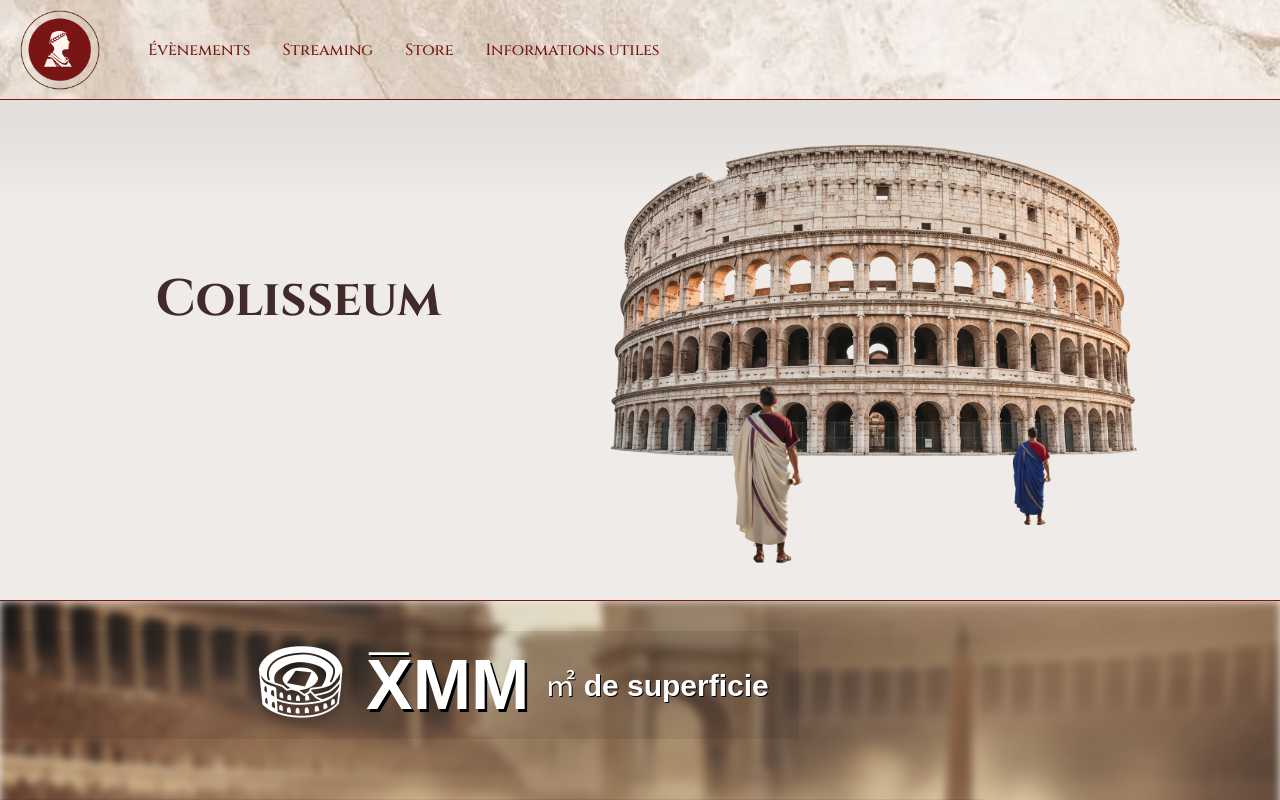
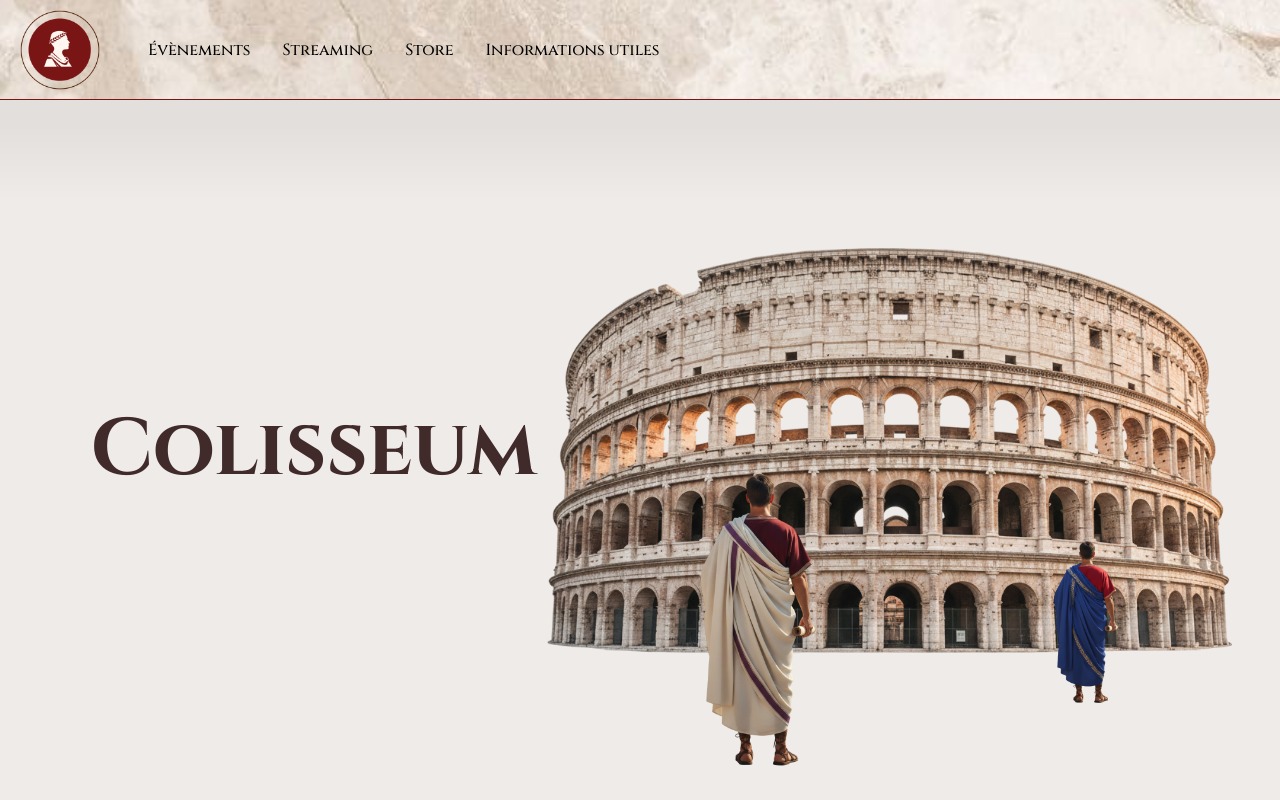
Before and after one commit to Camille-dragone/COLISEESTREAM, a React (Vite) app: page / in a window 1280 px wide. Shown: the top 800 px of the page. Built offline with nearby package versions, Linux system fonts and the light colour scheme.

Commit message:
0011 : modif css et ajout path

```diff
--- a/src/LiveStream/LiveStream.css
+++ b/src/LiveStream/LiveStream.css
@@ -7,7 +7,8 @@
   padding-top: 150px;
   font-family: 'Cinzel', serif;
   text-align: center;
-  color: #791515;
+  color: black;
+  margin-bottom: 50px;
 }
 
 .live-title {
--- a/src/Replay/Replay.css
+++ b/src/Replay/Replay.css
@@ -3,8 +3,8 @@
 .estetic {
   font-family: "Cinzel", serif;
   color: black;
-  margin: 0;
-  padding: 0;
+  /*margin: 0;*/
+  /*padding: 0;*/
   text-align: center;
 }
 
@@ -13,6 +13,7 @@
   flex-direction: column;
   align-items: center;
   padding: 20px 0;
+  margin-top: 50px;
 }
 
 .category-section {
@@ -20,6 +21,7 @@
   max-width: 950px;
   margin-bottom: 50px;
   text-align: center;
+  margin-top: 50px;
 }
 
 .video-carousel-wrapper {
--- a/src/Replay/Replay.tsx
+++ b/src/Replay/Replay.tsx
@@ -7,7 +7,7 @@ const Replay: React.FC = () => {
   return (
     <div className="estetic">
     <div className="replay-page">
-      <h1>Galerie</h1>
+     {/*} <h1>Galerie</h1>*/}
 
       {categories.map((category) => (
         <div key={category.id} className="category-section">
--- a/src/components/Header/Header.css
+++ b/src/components/Header/Header.css
@@ -71,7 +71,7 @@
 }
 
 .nav-hdr a {
-	color: #791515;
+	color: black;
 	text-decoration: none;
 	font-weight: 500;
 	position: relative;
@@ -126,7 +126,7 @@
 	padding: 10px 15px;
 	display: block;
 	text-decoration: none;
-	color: #791515;
+	color:black;
 }
 
 .dropdown-content a:hover {
--- a/src/components/Header/Hero/Hero.css
+++ b/src/components/Header/Hero/Hero.css
@@ -8,15 +8,15 @@
 
 .hero-section {
     width: 100%;
-	min-height: 600px;
+    min-height: 900px;
     display: flex;
     align-items: center;
     justify-content: space-around;
-	padding: 0 4rem;
+    padding: 4rem;
     box-sizing: border-box;
     position: relative;
     font-family: "Cinzel", serif;
-	color: #791515;
+    color: black;
     background-color: #efebe8;
 }
 
@@ -25,6 +25,27 @@
     text-align: left;
     color: rgb(64, 42, 42);
     z-index: 4;
+}
+
+.hero-content h1 {
+    font-size: 5rem;
+    font-weight: 700;
+    position: relative;
+    opacity: 0;
+    transform: translateX(100vw);
+    z-index: 20;
+    animation: slide-in-full 4s ease-out forwards;
+}
+
+@keyframes slide-in-full {
+    0% {
+        opacity: 0;
+        transform: translateX(100vw);
+    }
+    100% {
+        opacity: 1;
+        transform: translateX(0);
+    }
 }
 
 .hero-images {
@@ -37,7 +58,7 @@
 }
 
 .hero-img {
-	width: 500px;
+    width: 600px;
     height: auto;
     object-fit: cover;
     border-radius: 8px;
@@ -46,37 +67,26 @@
     opacity: 0;
     display: block;
     background: transparent;
-
     animation: colisee-dynamic 3s ease-out forwards;
 }
 
 @keyframes colisee-dynamic {
-	0% {
-		transform: scale(0.95);
-		opacity: 0;
-	}
-	50% {
-		transform: scale(1);
-		opacity: 0.7;
-	}
-	100% {
-		transform: scale(1.2);
-		opacity: 1;
-	}
+    0% { transform: scale(0.95); opacity: 0; }
+    50% { transform: scale(1); opacity: 0.7; }
+    100% { transform: scale(1.3); opacity: 1; }
 }
 
 .hero-img-small {
-	width: 140px;
+    width: 180px;
     height: auto;
     object-fit: cover;
     border-radius: 8px;
     position: absolute;
-	bottom: -10px;
+    bottom: 20px;
     opacity: 0;
     transform-style: preserve-3d;
     display: block;
     background: transparent;
-
     animation: walk-dynamic 3s ease-out forwards;
 }
 
@@ -96,9 +106,7 @@
     opacity: 0;
     pointer-events: none;
     z-index: -1;
-	transition:
-		opacity 0.5s ease,
-		transform 0.5s ease;
+    transition: opacity 0.5s ease, transform 0.5s ease;
 }
 
 .hero-img-small:after {
@@ -119,31 +127,11 @@
 }
 
 @keyframes walk-dynamic {
-	0% {
-		transform: scale(0.6) translateX(0) translateY(70px);
-		opacity: 0;
-		z-index: 1;
-	}
-	25% {
-		transform: scale(0.8) translateX(5px) translateY(45px);
-		opacity: 0.5;
-		z-index: 2;
-	}
-	50% {
-		transform: scale(1) translateX(10px) translateY(25px);
-		opacity: 0.8;
-		z-index: 3;
-	}
-	75% {
-		transform: scale(1.2) translateX(15px) translateY(5px);
-		opacity: 0.95;
-		z-index: 4;
-	}
-	100% {
-		transform: scale(1.4) translateX(20px) translateY(-10px);
-		opacity: 1;
-		z-index: 5;
-	}
+    0% { transform: scale(0.8) translateX(0) translateY(80px); opacity: 0; z-index: 1; }
+    25% { transform: scale(1) translateX(5px) translateY(50px); opacity: 0.5; z-index: 2; }
+    50% { transform: scale(1.2) translateX(10px) translateY(25px); opacity: 0.8; z-index: 3; }
+    75% { transform: scale(1.5) translateX(15px) translateY(5px); opacity: 0.95; z-index: 4; }
+    100% { transform: scale(1.8) translateX(20px) translateY(-10px); opacity: 1; z-index: 5; }
 }
 
 .hero-section::before {
@@ -163,10 +151,6 @@
 }
 
 @keyframes ground-fade {
-	0% {
-		opacity: 0;
+    0% { opacity: 0; }
+    100% { opacity: 1; }
 }
-	100% {
-		opacity: 1;
-	}
-}
--- a/src/main.tsx
+++ b/src/main.tsx
@@ -10,6 +10,7 @@ import LiveStream from "./LiveStream/LiveStream.tsx";
 import Replay from "./Replay/Replay.tsx";
 import EventDetailPage from "./EventDetailPage/EventDetailPage";
 import TicketPage from "./TicketPage/TicketPage";
+import Store from "./Store/Store.tsx";
 
 const router = createBrowserRouter([
 	{
@@ -39,6 +40,10 @@ const router = createBrowserRouter([
 				path: "/events/:eventId/tickets",
 				element: <TicketPage />,
 			},
+						{
+				path: "/store",
+				element: <Store/>,
+			},
 		],
 	},
 ]);
```
Lines whose indentation alone changed are shown as unchanged.
